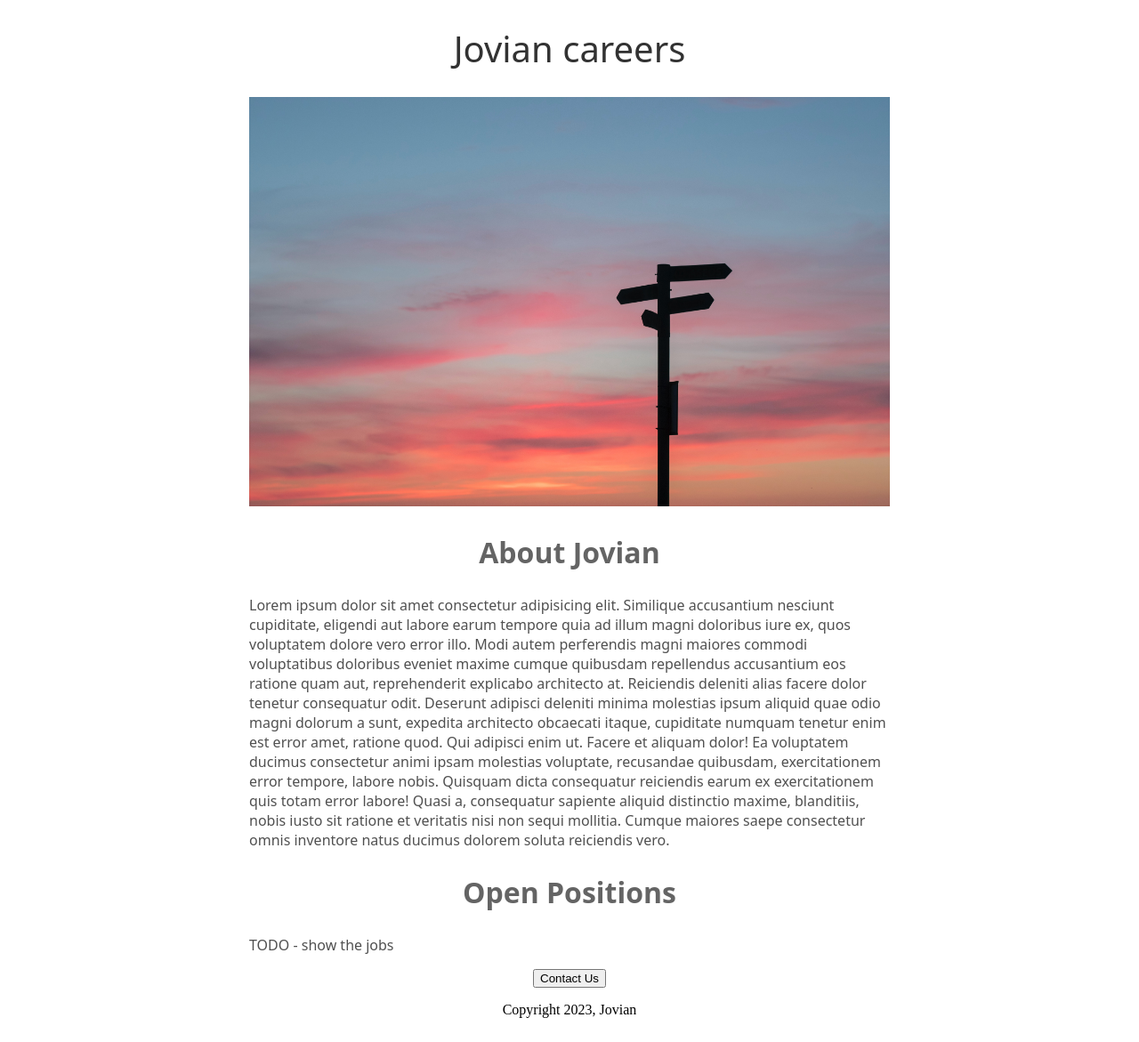
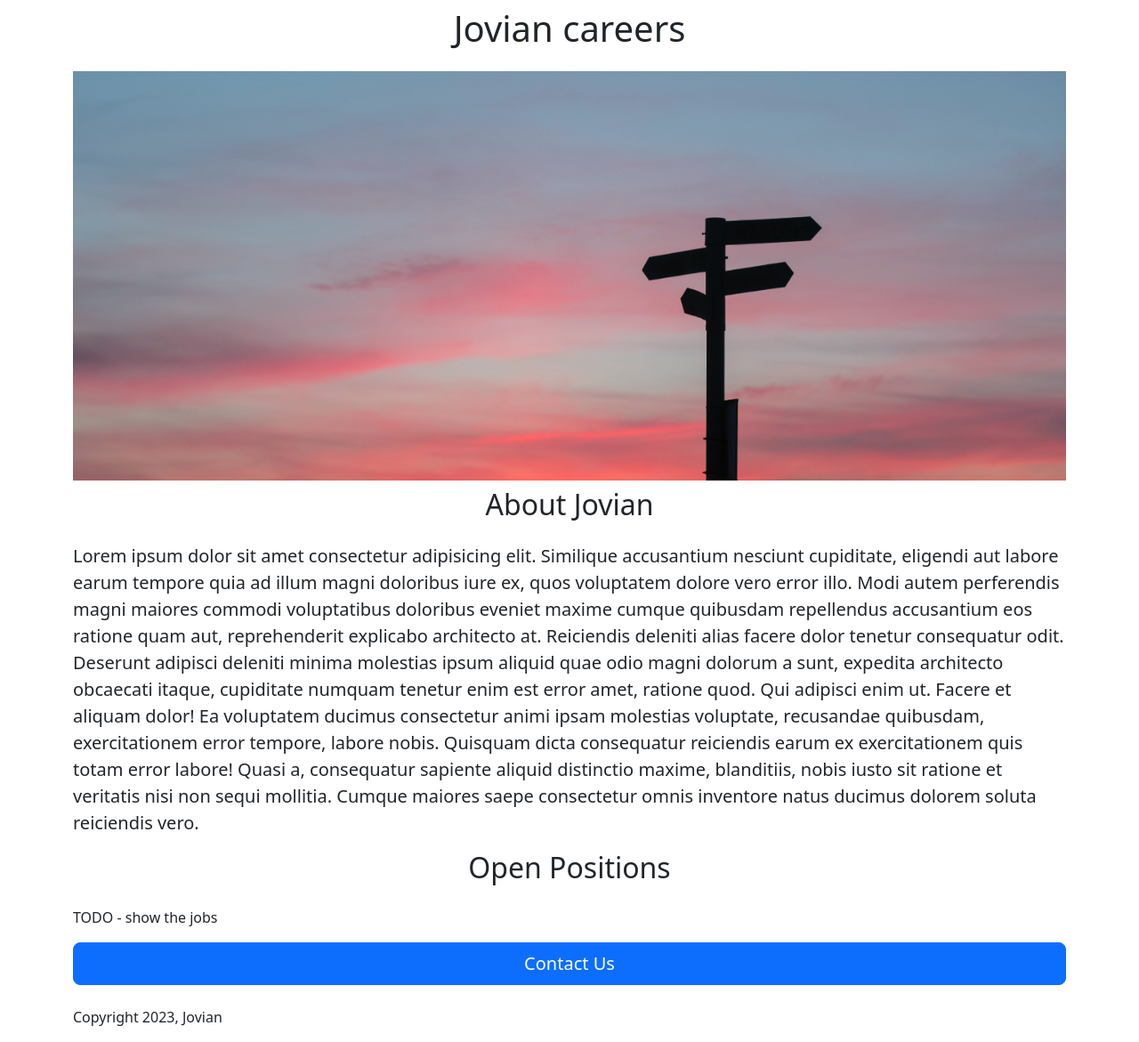
Before and after one commit to romAYAYA/flask-careers-app, a Flask app: page / in a window 1280 px wide. Shown: the whole page at 89% size. Before the commit the page ends 1144 px from the top, so only its background shows below. Run offline with Flask 3, Linux system fonts and the light colour scheme.

Commit message:
bootstrap classes added

```diff
--- a/main.py
+++ b/main.py
@@ -10,3 +10,5 @@ def hello_world():
 
 if __name__ == '__main__':
     app.run(host='0.0.0.0', debug=True)
+
+# 1:08
--- a/templates/home.html
+++ b/templates/home.html
@@ -7,53 +7,31 @@
       content="width=device-width, user-scalable=no, initial-scale=1.0, maximum-scale=1.0, minimum-scale=1.0"
     />
     <meta http-equiv="X-UA-Compatible" content="ie=edge" />
-    <title>Jovian careers</title>
+    <link
+      href="https://cdn.jsdelivr.net/npm/bootstrap@5.3.2/dist/css/bootstrap.min.css"
+      rel="stylesheet"
+      integrity="sha384-T3c6CoIi6uLrA9TneNEoa7RxnatzjcDSCmG1MXxSR1GAsXEV/Dwwykc2MPK8M2HN"
+      crossorigin="anonymous"
+    />
     <style>
-      .container {
-        max-width: 720px;
-        margin: 0 auto;
-      }
-      h1 {
-        font-size: 40px;
-        font-family: system-ui, -apple-system, BlinkMacSystemFont, 'Segoe UI',
-          Roboto, Oxygen, Ubuntu, Cantarell, 'Open Sans', 'Helvetica Neue',
-          sans-serif;
-        font-weight: normal;
-        color: rgb(50, 50, 50);
-        text-align: center;
-      }
       .banner {
+        height: 460px;
         width: 100%;
-        height: 460px;
         object-fit: cover;
       }
-
-      h2 {
-        font-family: system-ui, -apple-system, BlinkMacSystemFont, 'Segoe UI',
-          Roboto, Oxygen, Ubuntu, Cantarell, 'Open Sans', 'Helvetica Neue',
-          sans-serif;
-        font-size: 32px;
-        color: rgb(100, 100, 100);
-        text-align: center;
-      }
-      .bodyText {
-        font-family: system-ui, -apple-system, BlinkMacSystemFont, 'Segoe UI',
-          Roboto, Oxygen, Ubuntu, Cantarell, 'Open Sans', 'Helvetica Neue',
-          sans-serif;
-        color: rgb(80, 80, 80);
-      }
     </style>
+    <title>Jovian careers</title>
   </head>
   <body>
     <div class="container">
-      <h1>Jovian careers</h1>
+      <h1 class="text-center mt-2 mb-4">Jovian careers</h1>
       <img
-        class="banner"
+        class="img-fluid banner"
         src="http://127.0.0.1:5000/static/images/banner.jpg"
       />
 
-      <h2>About Jovian</h2>
-      <p class="bodyText">
+      <h2 class="text-center mt-2 mb-4">About Jovian</h2>
+      <p class="lead">
         Lorem ipsum dolor sit amet consectetur adipisicing elit. Similique
         accusantium nesciunt cupiditate, eligendi aut labore earum tempore quia
         ad illum magni doloribus iure ex, quos voluptatem dolore vero error
@@ -73,12 +51,12 @@
         natus ducimus dolorem soluta reiciendis vero.
       </p>
 
-      <h2>Open Positions</h2>
-      <p class="bodyText">TODO - show the jobs</p>
+      <h2 class="text-center mt-2 mb-4">Open Positions</h2>
+      <p>TODO - show the jobs</p>
 
-      <div style="text-align: center">
-        <button>Contact Us</button>
-        <p>Copyright 2023, Jovian</p>
+      <div class="d-flex flex-column justify-content-center">
+        <button class="btn btn-primary btn-lg">Contact Us</button>
+        <p class="mt-4">Copyright 2023, Jovian</p>
       </div>
     </div>
   </body>
```
